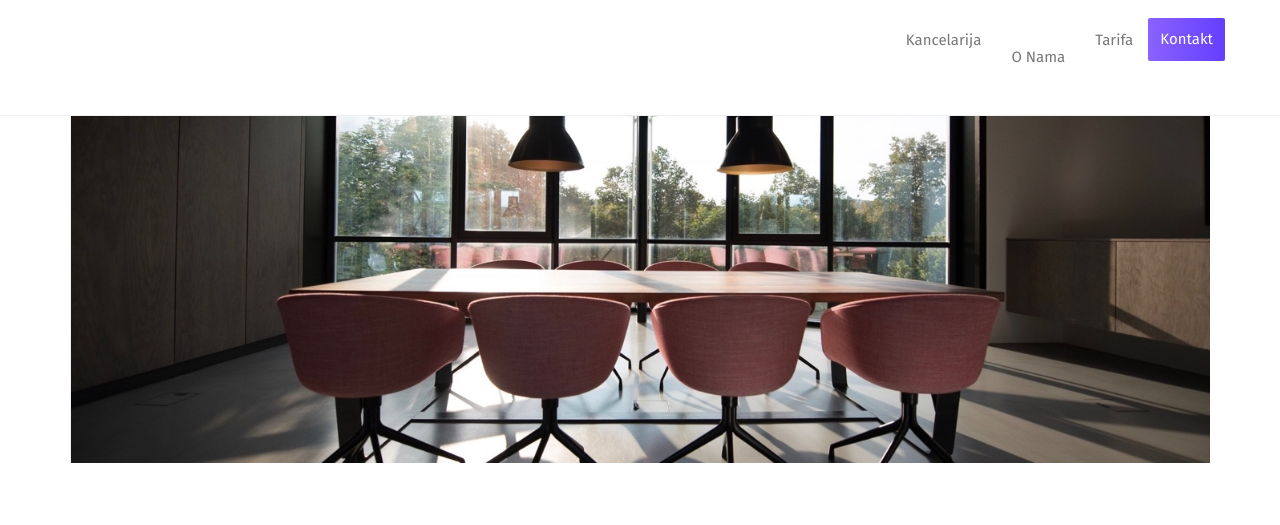
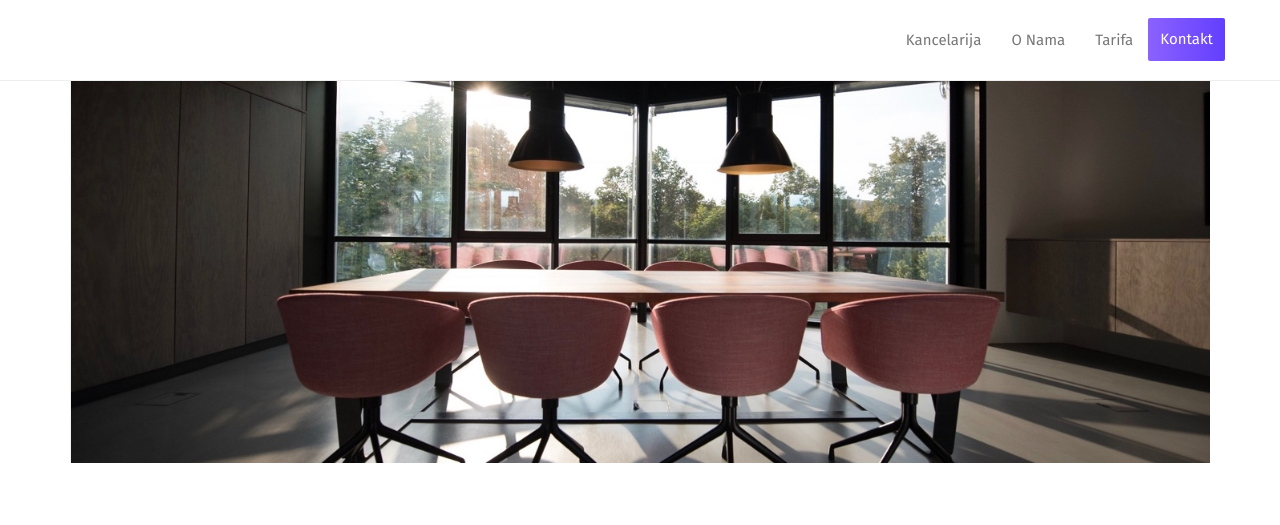
Before and after one commit to mladenq/mladenq.github.io, a plain HTML site: page o-nama.html in a window 1280 px wide. Shown: the top 525 px of the page. Drawn offline with Linux system fonts and the light colour scheme; a web font is replaced by a local one.

Commit message:
Update o-nama.html

```diff
--- a/o-nama.html
+++ b/o-nama.html
@@ -42,7 +42,7 @@
       <div class="collapse navbar-collapse" id="navbar-collapse-uarr">
         <ul class="nav navbar-nav navbar-right">
           <li><a href="./index.html" title="" class="active">Kancelarija</a></li>
-          <li><a href="./o-nama.html" title="" class="navbar-btn"> O Nama</a></li>
+          <li><a href="./o-nama.html" title=""> O Nama</a></li>
           <li><a href="./tarifa.html" title=""> Tarifa </a></li>
           <li>
             <p>
```
